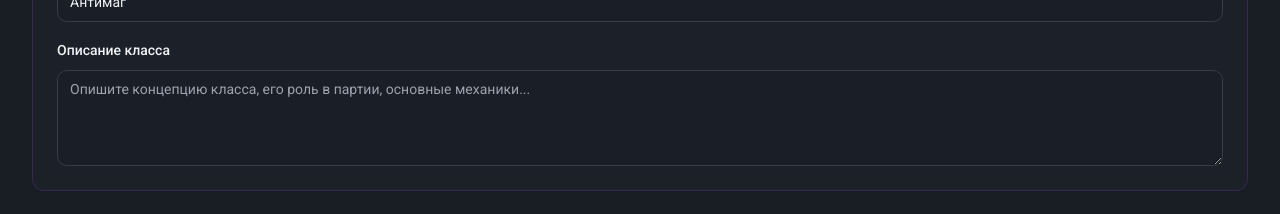
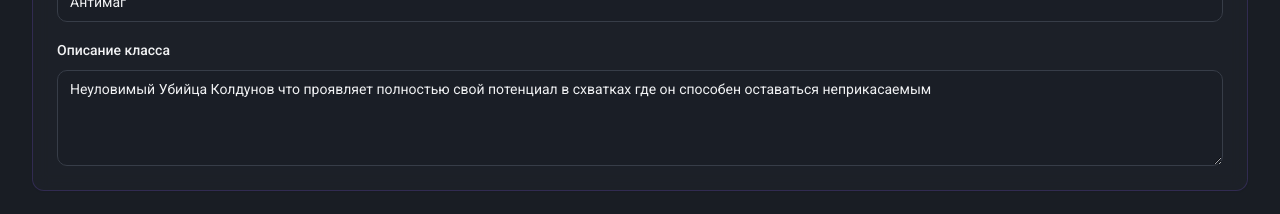
Before and after one commit to pr-poehali-dev/dnd-class-site-creation, a React (Vite) app: page / in a window 1280 px wide. Shown: the part 701-915 px from the top of the page. Built offline with nearby package versions, Linux system fonts and the light colour scheme.

Commit message:
feat: добавлен класс неуловимого мага-убийцы

```diff
--- a/src/pages/Index.tsx
+++ b/src/pages/Index.tsx
@@ -24,7 +24,7 @@ interface Ability {
 
 const Index = () => {
   const [className, setClassName] = useState('Антимаг');
-  const [classDescription, setClassDescription] = useState('');
+  const [classDescription, setClassDescription] = useState('Неуловимый Убийца Колдунов что проявляет полностью свой потенциал в схватках где он способен оставаться неприкасаемым');
   const [abilities, setAbilities] = useState<Ability[]>([]);
   const [newAbilityName, setNewAbilityName] = useState('');
   const [newAbilityDesc, setNewAbilityDesc] = useState('');
```
